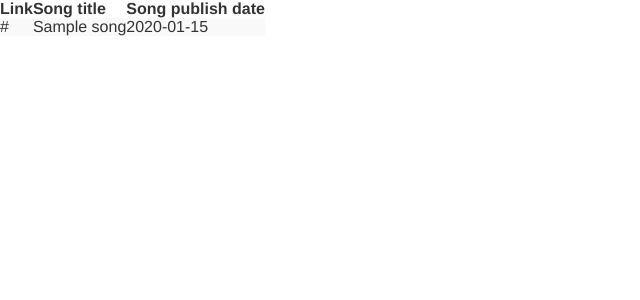
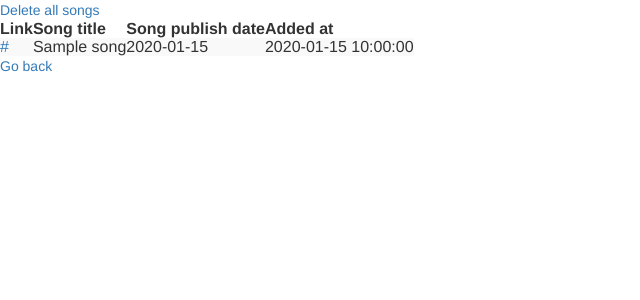
Before and after one commit to florinior12/SmartPlayer, a Flask app: page /show_all in a window 1280 px wide. Shown: the top 300 px of the page, without its empty margins (0-640 px from the left). Run offline with Flask 2, Linux system fonts and the light colour scheme; tables that the repository leaves empty hold one stand-in row (values such as "Sample post"); parts of the project's set-up code (start-up, migrations or seed data) failed here and were passed over; some libraries are stand-ins or nearby versions.

Commit message:
delete liked songs

```diff
--- a/app/controllers.py
+++ b/app/controllers.py
@@ -18,3 +18,7 @@ def add_song(request):
 def show_songs():
   songs = Songs.query.all()
   return songs
+
+def delete_all_songs():
+  Songs.query.delete()
+  db.session.commit()
--- a/app/routes.py
+++ b/app/routes.py
@@ -3,7 +3,7 @@ from app import app, db
 from app.youtube_videos import youtube_search
 from app.helpers import parse_response
 from app.models import Songs
-from app.controllers import add_song, show_songs
+from app.controllers import add_song, show_songs, delete_all_songs
 import datetime
 
 @app.route('/show_all', methods=['GET'])
@@ -21,8 +21,14 @@ def add_video():
     print(e)
     return jsonify(message="Song failed to add!")
 
+@app.route('/delete_all', methods=['GET'])
+def delete_all():
+  delete_all_songs()
+  return render_template('index.html',title='Home',message="Deleted all songs")
+
 
 @app.route('/', methods=["GET", "POST"])
+@app.route('/index', methods=["GET", "POST"])
 def index():
   video_list = []
   if request.form:
--- a/app/templates/index.html
+++ b/app/templates/index.html
@@ -1,6 +1,10 @@
 {% extends "base.html" %}
 
 {% block body %}
+
+  {% if message %}
+    {{message}}
+  {% endif %}
     <form method="POST" action="/">
       <input type="text" name="song">
       <input type="submit" class="btn btn-info" value="Search">
--- a/app/templates/show_all.html
+++ b/app/templates/show_all.html
@@ -1,20 +1,27 @@
 {% extends "base.html" %}
 
 {% block body %}
+
+  <a href="delete_all">Delete all songs</a>
   <table class="table-striped">
     <thead>
       <th>Link</th>
       <th>Song title</th>
       <th>Song publish date</th>
+      <th>Added at</th>
     </thead>
     <tbody>
     {% for entry in results %}
       <tr>
-        <td>{{entry.song_link}}</td>
+        <td><a href="{{entry.song_link}}">{{entry.song_link}}</a></td>
         <td>{{entry.song_title}}</td>
         <td>{{entry.song_date}}</td>
+        <td>{{entry.created_at}}</td>
+
       </tr>
     {% endfor %}
     </tbody>
   </table>
+
+  <a href="index">Go back</a>
 {% endblock %}
--- a/app/youtube_videos.py
+++ b/app/youtube_videos.py
@@ -2,7 +2,7 @@ from apiclient.discovery import build
 from apiclient.errors import HttpError
 from oauth2client.tools import argparser
 
-#DEVELOPER_KEY = "AIzaSyAg73PIqn1wjNUfixe-vF6sv9-7RjPqNd0"
+
 YOUTUBE_API_SERVICE_NAME = "youtube"
 YOUTUBE_API_VERSION = "v3"
 
```
